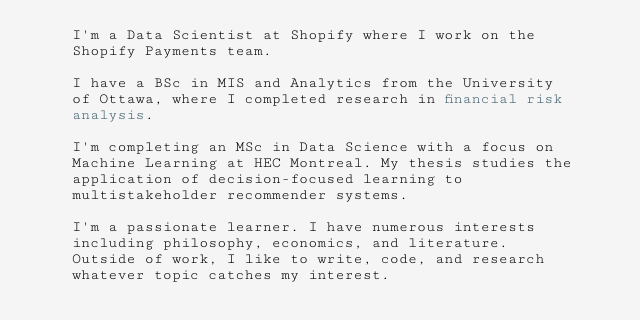
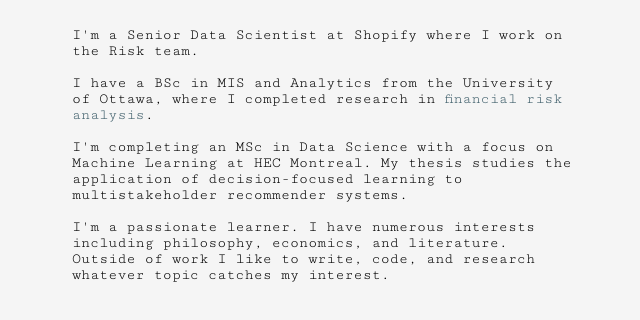
Before and after one commit to audreyanneguindon/audreyanneguindon.github.io, a plain HTML site: page index.html in a window 1280 px wide. Shown: the part 170-490 px from the top of the page, without its empty margins (318-958 px from the left). Drawn offline with Linux system fonts and the light colour scheme.

Commit message:
Update index.html

```diff
--- a/index.html
+++ b/index.html
@@ -58,7 +58,7 @@
     <div class="section" id="about">
       <div class="content-container">
         <div class="content">
-          <p>I'm a Data Scientist at Shopify where I work on the Shopify Payments team.</p>
+          <p>I'm a Senior Data Scientist at Shopify where I work on the Risk team.</p>
           <br/>
           <p>I have a BSc in MIS and Analytics from the University of Ottawa,
             where I completed research in <a href="static/pub.pdf">financial risk analysis</a>.</p>
@@ -67,7 +67,7 @@
             at HEC Montreal. My thesis studies the application of decision-focused learning to multistakeholder recommender systems.</p>
           <br/>
           <p>I'm a passionate learner. I have numerous interests including philosophy, economics, and literature.
-            Outside of work, I like to write, code, and research whatever topic catches my interest.</p>
+            Outside of work I like to write, code, and research whatever topic catches my interest.</p>
         </div>
       </div>
     </div>
```
